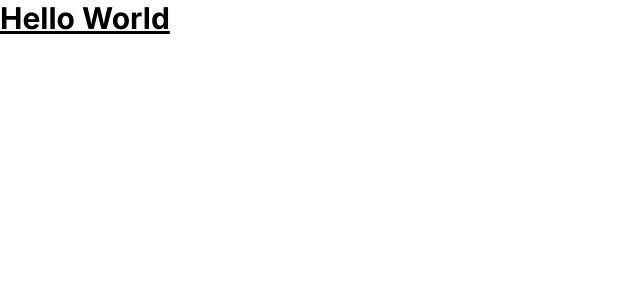
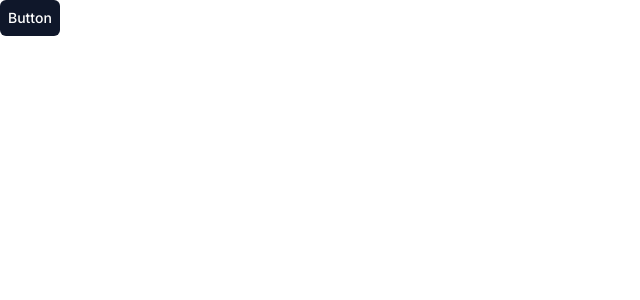
Before and after one commit to yogesh16singh/conversify, a Next.js app: page / in a window 1280 px wide. Shown: the top 300 px of the page, without its empty margins (0-640 px from the left). Built offline with nearby package versions, Linux system fonts and the light colour scheme.

Commit message:
feat: Add new dependencies: class-variance-authority, clsx, lucide-react, next, tailwind-merge

```diff
--- a/src/app/page.tsx
+++ b/src/app/page.tsx
@@ -1,3 +1,10 @@
+"use client";
+
+import Button from "@/components/ui/Button";
 export default function Home() {
-  return <h1 className="text-3xl font-bold underline">Hello World</h1>;
+  return (
+    <Button variant="default" size="sm">
+      Button
+    </Button>
+  );
 }
--- /dev/null
+++ b/src/components/ui/Button.tsx
@@ -0,0 +1,51 @@
+import { cn } from "@/lib/utils";
+import { cva, VariantProps } from "class-variance-authority";
+import { ButtonHTMLAttributes, FC } from "react";
+import { Loader2 } from "lucide-react";
+
+export const buttonVariants = cva(
+  "active:scale-95 inline-flex items-center justify-center rounded-md text-sm font-medium transition-color focus:outline-none focus:ring-2 focus:ring-slate-400 focus:ring-offset-2 disabled:opacity-50 disabled:pointer-events-none",
+  {
+    variants: {
+      variant: {
+        default: "bg-slate-900 text-white hover:bg-slate-800",
+        ghost: "bg-transparent hover:text-slate-900 hover:bg-slate-200",
+      },
+      size: {
+        default: "h-10 py-2 px-4",
+        sm: "h-9 px-2",
+        lg: "h-11 px-8",
+      },
+    },
+    defaultVariants: {
+      variant: "default",
+      size: "default",
+    },
+  },
+);
+
+export interface ButtonProps
+  extends ButtonHTMLAttributes<HTMLButtonElement>,
+    VariantProps<typeof buttonVariants> {
+  isLoading?: boolean;
+}
+const Button: FC<ButtonProps> = ({
+  className,
+  children,
+  variant,
+  isLoading,
+  size,
+  ...props
+}) => {
+  return (
+    <button
+      className={cn(buttonVariants({ variant, size, className }))}
+      disabled={isLoading}
+      {...props}
+    >
+      {isLoading ? <Loader2 className="mr-2 h-4 w-4 animate-spin" /> : null}
+      {children}
+    </button>
+  );
+};
+export default Button;
--- /dev/null
+++ b/src/lib/utils.ts
@@ -0,0 +1,6 @@
+import { ClassValue, clsx } from "clsx";
+import { twMerge } from "tailwind-merge";
+
+export function cn(...inputs: ClassValue[]) {
+  return twMerge(clsx(inputs));
+}
```
Also changed, not shown: package.json (+8 -4 lines), src/components/Icons.tsx (added), 2 other files (tests, documents, lock files or other folders).
